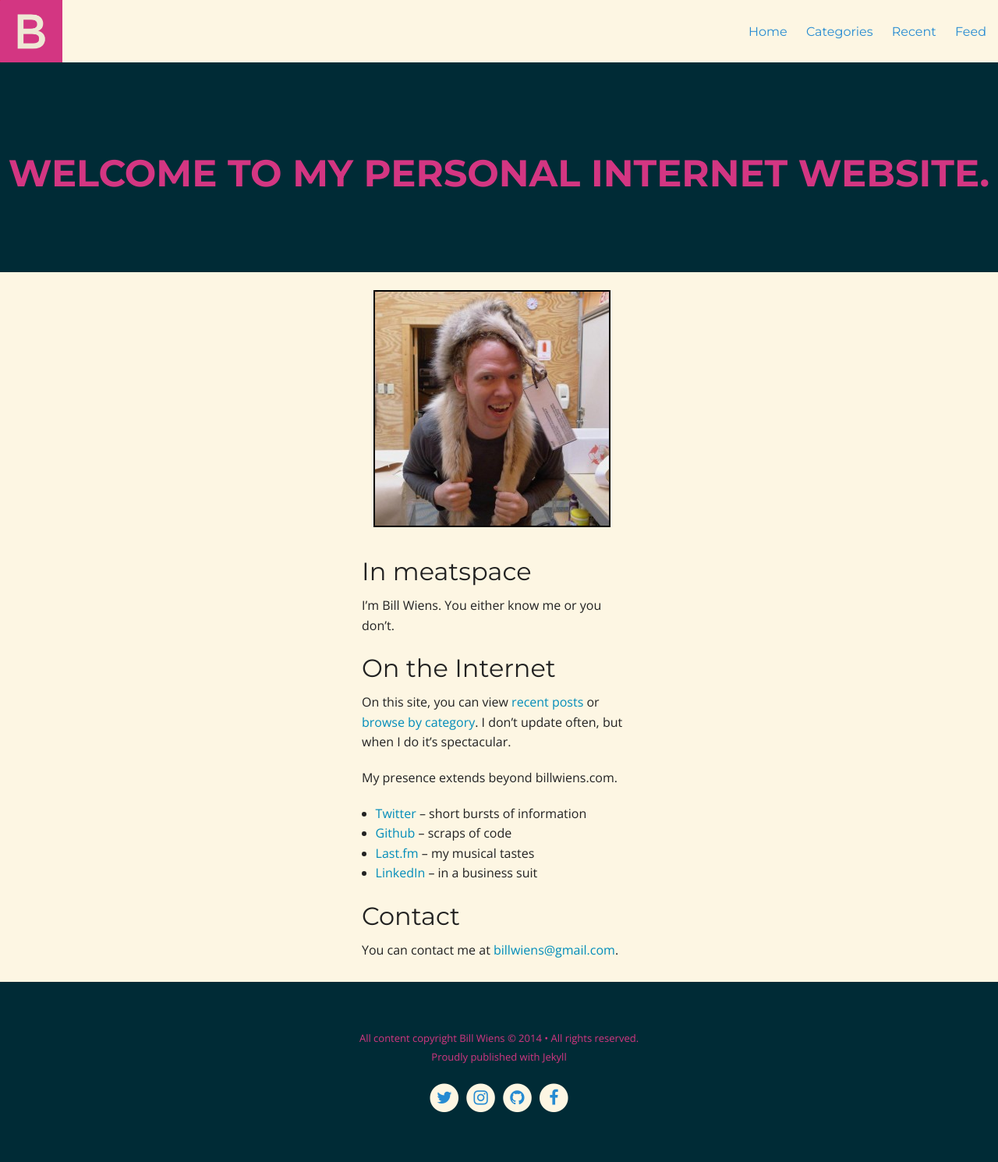
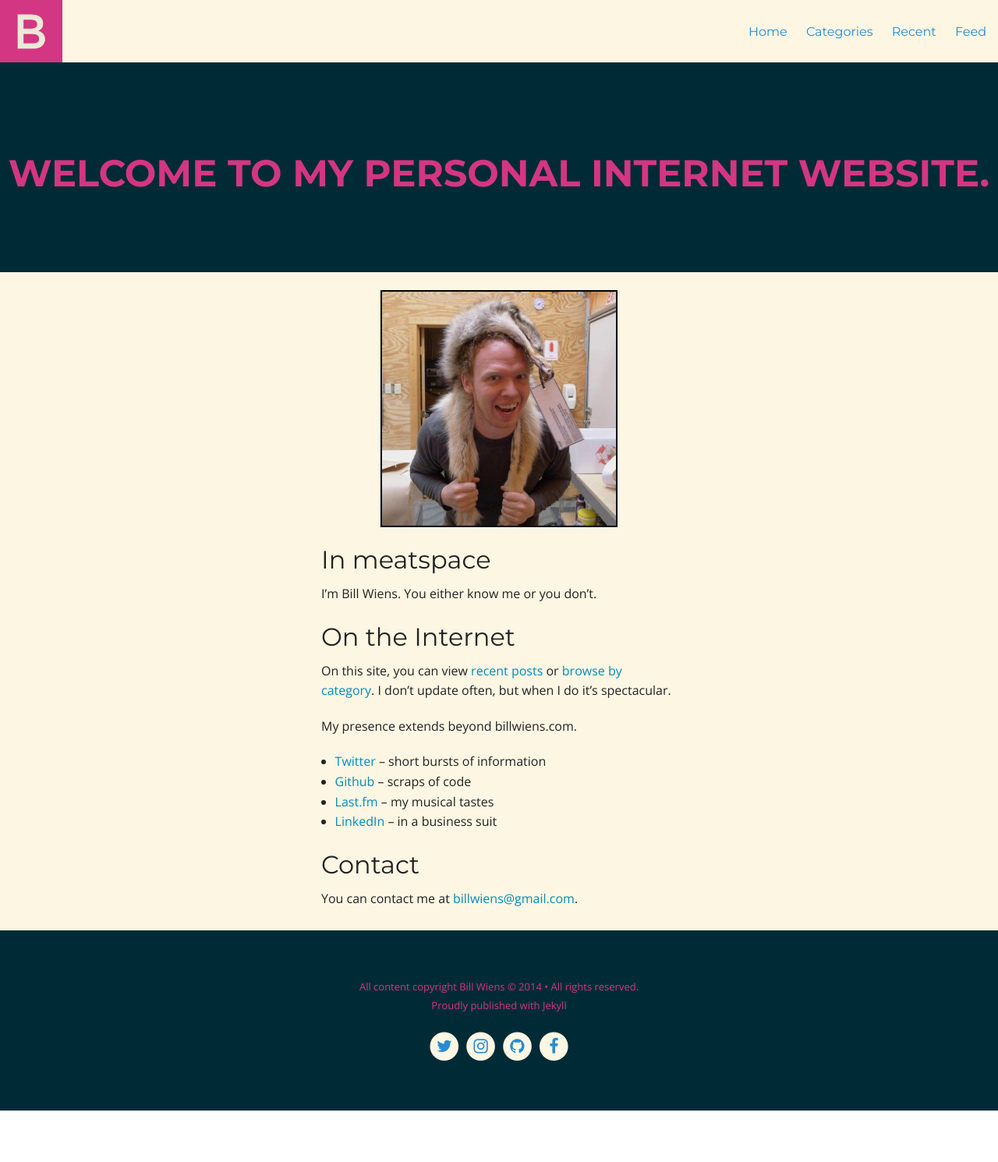
Before and after one commit to billputer/billwiens.com, a Jekyll site: the page built from index.md, in a window 1280 px wide. Shown: the whole page at 78% size. Built offline with Jekyll 4.4.1, drawn with Linux system fonts in a browser that asks for light colours; nearby versions of some CDN libraries; after the commit the page ends 1424 px from its top, so only the background shows below that.

Commit message:
Loosen the spacing on the home page text.

```diff
--- a/assets/css/_post.scss
+++ b/assets/css/_post.scss
@@ -627,9 +627,17 @@ html, body, .notepad-post-container, .notepad-post-header {
 }
 
 .notepad-home-content div {
-  max-width: 23rem;
+  max-width: 29.5rem;
   margin: 0 auto;
   padding: 0.5rem;
+
+  .home-profile-pic {
+    margin: 15px auto;
+    display: block;
+    border-width: 2px;
+    border-color: black;
+    border-style: solid;
+  }
 }
 
 ::selection, ::-moz-selection {
--- a/index.md
+++ b/index.md
@@ -4,7 +4,7 @@ title: Home
 css-class: notepad-home-content
 ---
 
-[![Bill with a wolf](/images/profile/bill-wolf-large-300x300.jpg){: style="border-width: 2px; border-color: black; border-style: solid; margin: 15px;"}](/images/profile/bill-wolf-large.jpg)
+[![Bill with a wolf](/images/profile/bill-wolf-large-300x300.jpg){: .home-profile-pic}](/images/profile/bill-wolf-large.jpg)
 
 # In meatspace
 
```
